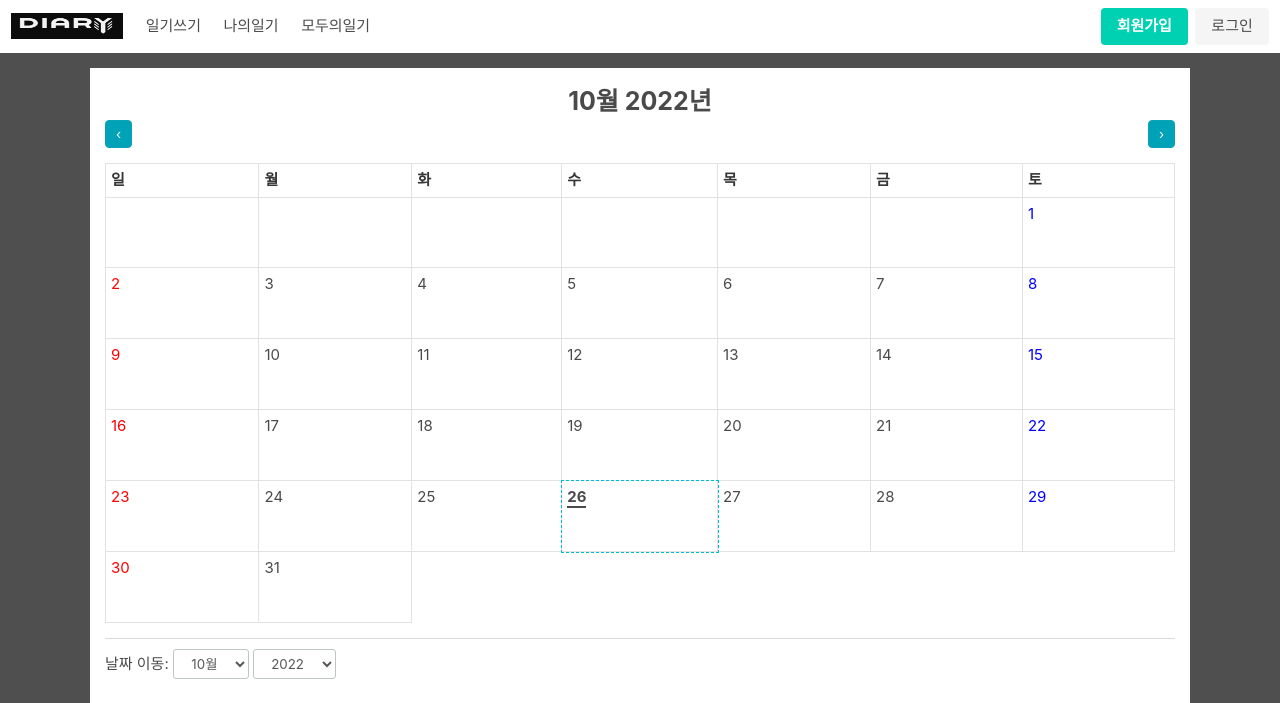
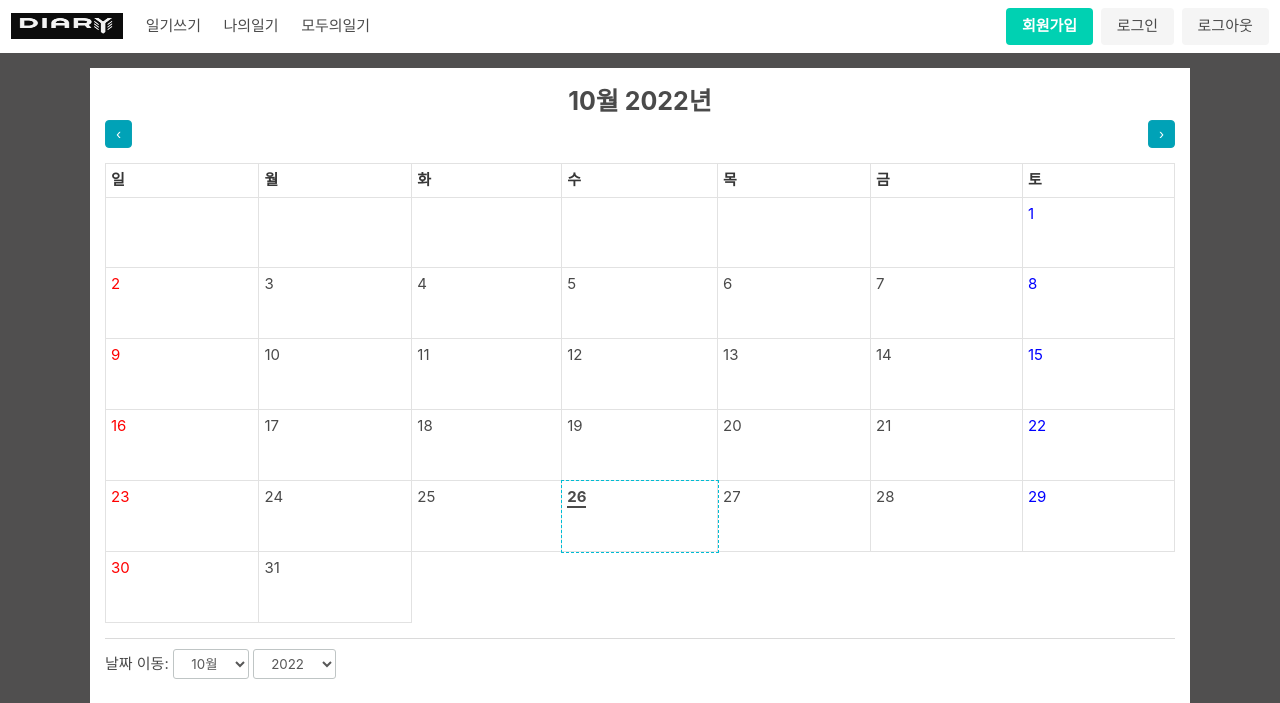
Before and after one commit to phwGithub/jungleDiary, a Flask app: page / in a window 1280 px wide. Shown: the top 703 px of the page. Run offline with Flask 2, Linux system fonts and the light colour scheme; some libraries are stand-ins or nearby versions.

Commit message:
nav 바에 로그아웃 버튼 추가

```diff
--- a/templates/common/common.html
+++ b/templates/common/common.html
@@ -40,6 +40,8 @@
               <strong>회원가입</strong>
             </a>
             <a class="button is-light" a href='/sign_in'> 로그인 </a>
+            <!-- todo //// 로그아웃 기능 추가 -->
+            <button class="button is-light" onclick='sign_out()'> 로그아웃 </button>
           </div>
         </div>
       </div>
```
